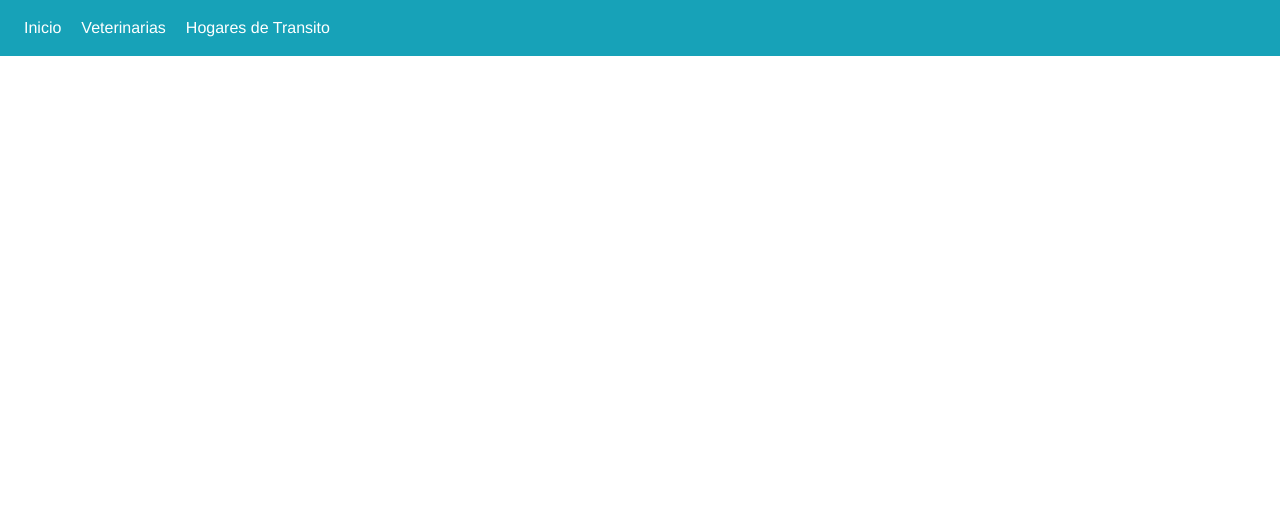
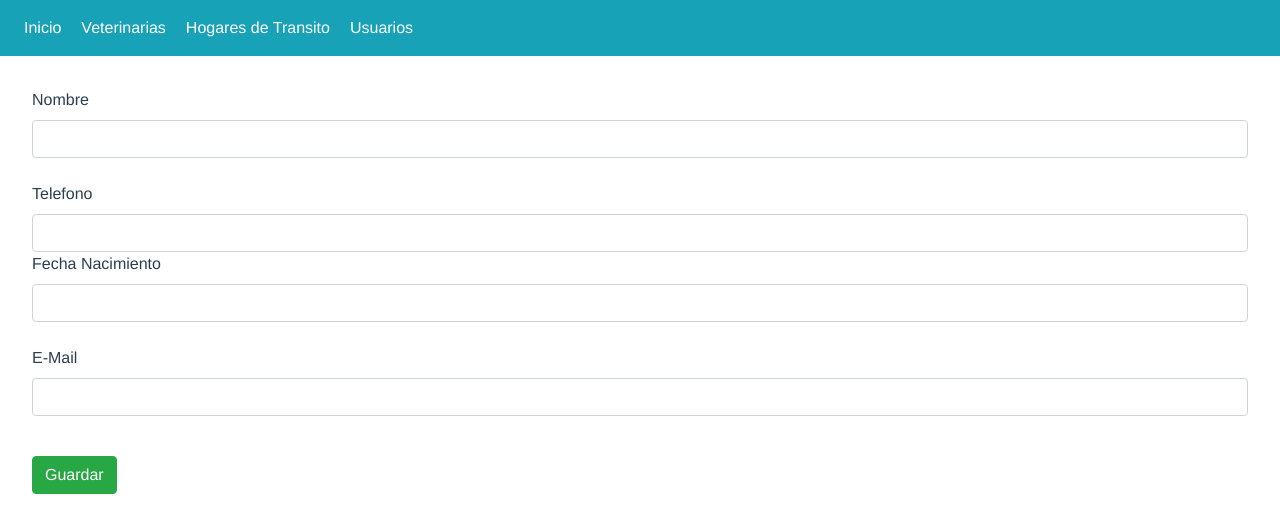
Before and after one commit to erikmeisel/admin_altoqueperro, a Vue app: page /usersedit in a window 1280 px wide. Shown: the top 532 px of the page. Built offline with nearby package versions, Linux system fonts and the light colour scheme.

Commit message:
usuarios

```diff
--- a/src/components/NavBar.vue
+++ b/src/components/NavBar.vue
@@ -39,6 +39,13 @@
               >
             </router-link>
           </li>
+          <li class="nav-item">
+            <router-link to="/users">
+              <a class="nav-link text-white mr-1" href="#"
+                >Usuarios</a
+              >
+            </router-link>
+          </li>
         </ul>
       </div>
     </nav>
--- /dev/null
+++ b/src/components/usersEdit.vue
@@ -0,0 +1,86 @@
+<template lang="html">
+
+<section class="src-components-agregar">
+    <form @submit.prevent="enviar()">
+        <label for="nombre">Nombre</label>
+        <input
+          type="text"
+          class="form-control"
+          v-model="formData.data.name"
+          required
+        >
+        <br>
+        <label for="nombre">Telefono</label>
+        <input
+          type="text"
+          class="form-control"
+          v-model="formData.data.phone"
+        >
+        <label for="nombre">Fecha Nacimiento</label>
+        <input
+          type="text"
+          class="form-control"
+          v-model="formData.data.birth"
+        >
+        <br>
+        <label for="nombre">E-Mail</label>
+        <input
+          type="text"
+          class="form-control"
+          v-model="formData.data.email"
+        >
+        <br>
+        <button class="btn btn-success my-3" type="submit">Guardar</button>
+      </form>
+    </section>
+</template>
+
+<script lang="js">
+  import * as fb from '../firebase'
+  export default  {
+    name: 'src-components-agregar',
+    props: [],
+    mounted () {
+      if(this.$route.params.data) this.formData = this.$route.params.data
+    },
+    data () {
+      return {
+        formData : {
+          id:null,
+          data:{
+            birth: null,
+            name: null,
+            email: null,
+            phone: null,
+          }
+        }
+      }
+    },
+    methods: {
+      async enviar() {
+        if (this.formData.id) {
+          fb.update('users',this.formData.id,this.formData.data).then((ret) => {
+            console.log(ret)
+            this.$router.push("/users")
+          })
+        } else {
+          fb.create('users',this.formData.data).then((ret) => {
+            console.log(ret)
+            this.$router.push("/users")
+          })
+        }
+      }
+    },
+    computed: {
+
+    }
+}
+
+
+</script>
+
+<style scoped lang="css">
+  .src-components-agregar {
+    margin: 2em;
+  }
+</style>
--- /dev/null
+++ b/src/components/usersList.vue
@@ -0,0 +1,67 @@
+<template lang="html">
+
+  <section class="src-components-listar">
+    <table class="table">
+      <tr class="bg-success text-white">
+          <th>ID</th>
+          <th>Nombre</th>
+          <th>e-mail</th>
+          <th>Acciones</th>
+      </tr>
+      <tr class="bg-info text-white" v-for="(item,index) in data" :key="index">
+          <td>{{ item.id }}</td>
+          <td>{{ item.data.name }}</td>
+          <td>{{ item.data.email }}</td>
+          <td><button class="btn btn-warning" type="button"  @click="editar(item)">Editar</button>
+          <button class="btn btn-danger" type="button" @click="borrar(index,item)">Borrar</button></td>
+      </tr>
+    </table>
+  </section>
+</template>
+
+<script lang="js">
+  import * as fb from '../firebase'
+  export default  {
+    name: 'src-components-listar',
+    props: [],
+    mounted () {
+       fb.get("users").then(it=>{
+          this.data= it
+       })
+
+    },
+    data () {
+      return {
+        data:null
+      }
+    },
+    methods: {
+      nuevo() {
+        this.$router.push("/usersedit")
+      },
+      borrar(idx,item) {
+        if (confirm('Esta seguro de esto?')) {
+          this.data.splice(idx,1)
+          fb.del('users',item.id).then(ret => {
+            console.log("Elemento Borrado de la DB")
+            console.log(ret)
+          })
+        }
+      },
+      editar(item) {
+        this.$router.push({name: 'usersedit', params: { data: item }})
+      }
+    },
+    computed: {
+
+    }
+}
+
+
+</script>
+
+<style scoped lang="css">
+  .src-components-listar {
+    margin: 1em
+  }
+</style>
--- a/src/router.js
+++ b/src/router.js
@@ -4,6 +4,8 @@ import VetsEdit from './components/VetsEdit.vue'
 import VetList from './components/VetsList.vue'
 import sheltersEdit from './components/sheltersEdit.vue'
 import sheltersList from './components/sheltersList.vue'
+import usersEdit from './components/usersEdit.vue'
+import usersList from './components/usersList.vue'
 
 Vue.use(VueRouter)
 
@@ -15,5 +17,7 @@ export const router = new VueRouter({
       { path: '/vets', component: VetList },
       { path: '/sheltersedit', name: 'sheltersedit', component: sheltersEdit },
       { path: '/shelters', component: sheltersList },
+      { path: '/usersedit', name: 'usersedit', component: usersEdit },
+      { path: '/users', component: usersList },
   ]
 })
```
